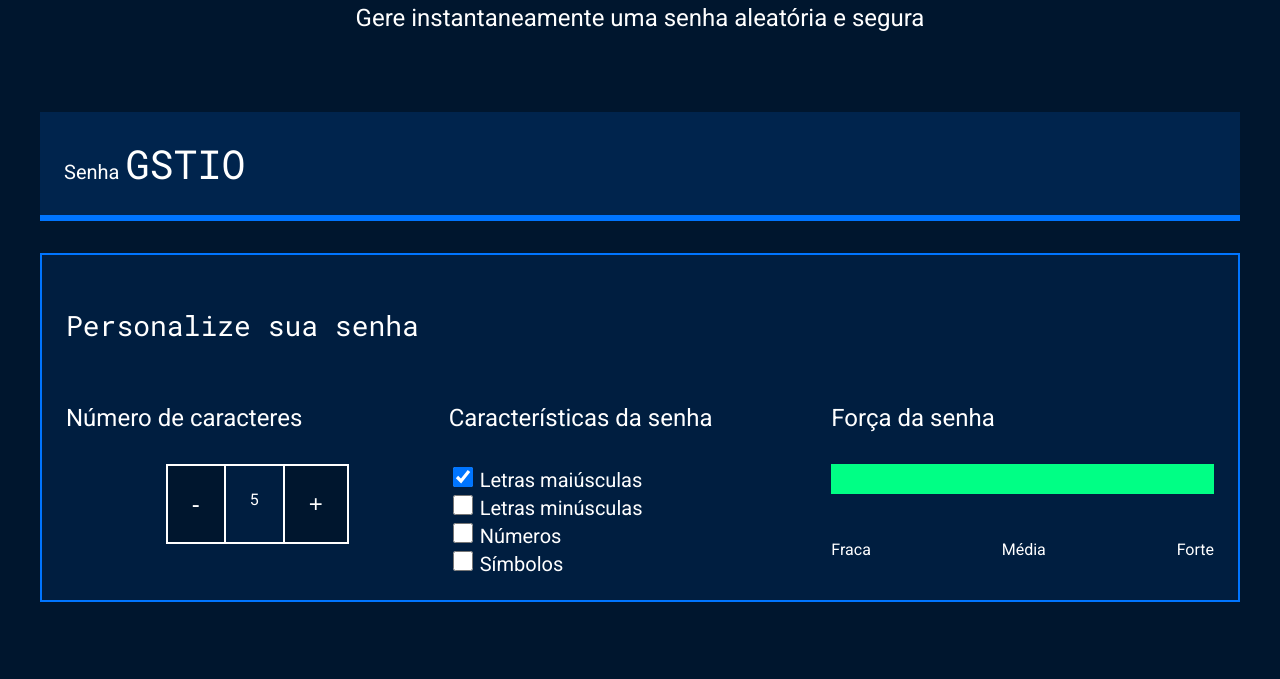
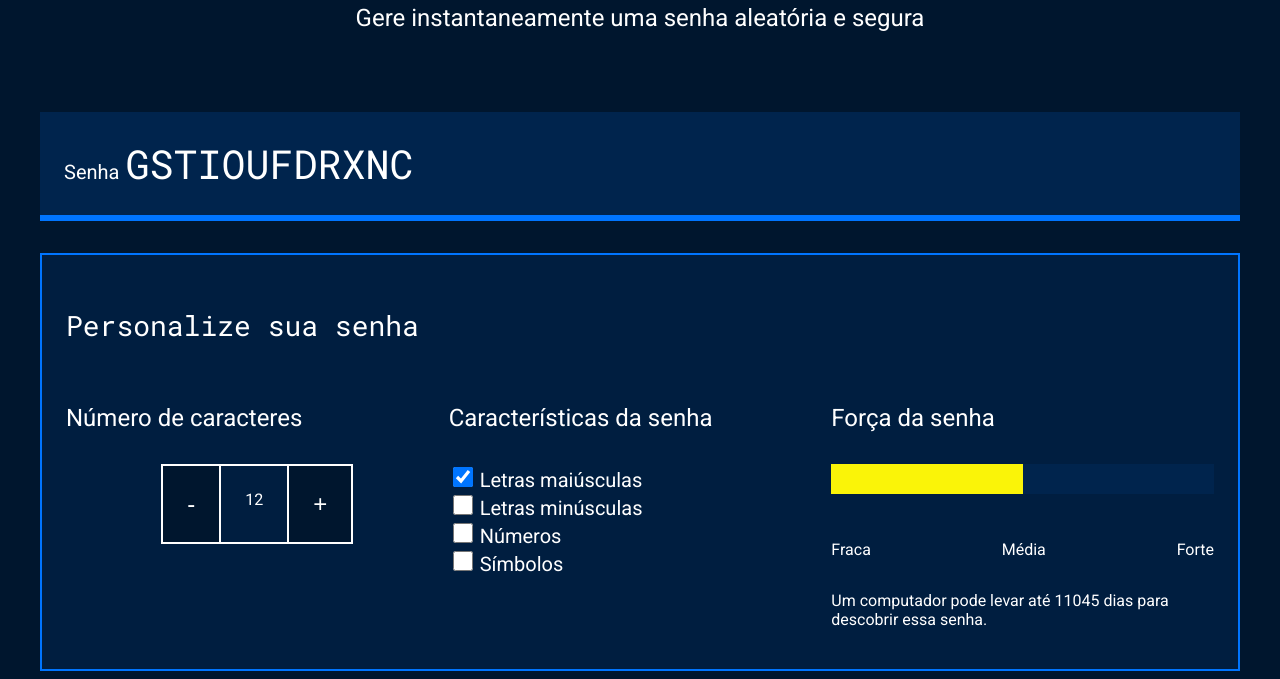
Before and after one commit to maristchuk/SenhasSeguras, a plain HTML site: page index.html in a window 1280 px wide. Shown: the part 214-893 px from the top of the page. Before the commit the page ends 824 px from the top, so only its background shows below. Drawn offline with Linux system fonts and the light colour scheme.

Commit message:
Add files via upload

```diff
--- a/index.html
+++ b/index.html
@@ -17,7 +17,7 @@
         </div>
         <div class="conteudo-senha">
             <label for="senha">Senha</label>
-            <input name="senha" type="text" id="campo-senha">
+            <input name="senha" type="text" id="campo-senha" readonly>
         </div>
         <div class="parametro">
             <h3 class="parametro-titulo">Personalize sua senha</h3>
@@ -52,12 +52,13 @@
                 <div class="parametro-senha">
                     <h4 class="parametro-senha__titulo">Força da senha</h4>
                     <div class="barra"></div>
-                    <div class="forca forte"></div>
+                    <div class="forca fraca"></div>
                     <div class="parametro-senha-textos">
-                    <p>Fraca</p>
-                    <p>Média</p>
-                    <p>Forte</p>
-                </div>
+                        <p>Fraca</p>
+                        <p>Média</p>
+                        <p>Forte</p>
+                    </div>
+                    <p class="entropia"></p>
                 </div>
             </div>
         </div>
--- a/main.js
+++ b/main.js
@@ -1,43 +1,40 @@
 const numeroSenha = document.querySelector('.parametro-senha__texto');
-let tamanhoSenha = 5;
+let tamanhoSenha = 12;
 numeroSenha.textContent = tamanhoSenha;
-
+const letrasMaiusculas = 'ABCDEFGHIJKLMNOPQRSTUVXYWZ';
+const letrasMinusculas = 'abcdefghijklmnopqrstuvxywz';
+const numeros = '0123456789';
+const simbolos = '!@#$%&*?';
 const botoes = document.querySelectorAll('.parametro-senha__botao');
+const campoSenha = document.querySelector('#campo-senha');
+const checkbox = document.querySelectorAll('.checkbox');
+const forcaSenha = document.querySelector('.forca');
 
 botoes[0].onclick = diminuiTamanho;
 botoes[1].onclick = aumentaTamanho;
 
-function diminuiTamanho(){
-    if (tamanhoSenha > 1){
+function diminuiTamanho() {
+    if (tamanhoSenha > 1) {
         tamanhoSenha--;
     }
     numeroSenha.textContent = tamanhoSenha;
     geraSenha();
 }
-function aumentaTamanho(){
-    if (tamanhoSenha < 20){
+function aumentaTamanho() {
+    if (tamanhoSenha < 20) {
         tamanhoSenha++;
     }
     numeroSenha.textContent = tamanhoSenha;
     geraSenha();
 }
 
-const campoSenha = document.querySelector('#campo-senha');
-const checkbox = document.querySelectorAll('.checkbox');
-
-for (i=0; i < checkbox.length;i++){
+for (i = 0; i < checkbox.length; i++) {
     checkbox[i].onclick = geraSenha;
 }
 
-const letrasMaiusculas = 'ABCDEFGHIJKLMNOPQRSTUVXYWZ';
-const letrasMinusculas = 'abcdefghijklmnopqrstuvxywz';
-const numeros = '0123456789';
-const simbolos = '!@#$%&*?';
-
 geraSenha();
 
-
-function geraSenha(){
+function geraSenha() {
     let alfabeto = '';
     if (checkbox[0].checked) {
         alfabeto = alfabeto + letrasMaiusculas;
@@ -53,10 +50,26 @@ function geraSenha(){
     }
 
     let senha = '';
-    for (let i = 0; i < tamanhoSenha;i++) {
-    let numeroAleatorio = Math.random()*alfabeto.length;
-    numeroAleatorio = Math.floor(numeroAleatorio);
-    senha = senha + alfabeto[numeroAleatorio];
+    for (let i = 0; i < tamanhoSenha; i++) {
+        let numeroAleatorio = Math.random() * alfabeto.length;
+        numeroAleatorio = Math.floor(numeroAleatorio);
+        senha = senha + alfabeto[numeroAleatorio];
     }
     campoSenha.value = senha;
+    classificaSenha(alfabeto.length);
 }
+
+function classificaSenha(tamanhoAlfabeto) {
+    let entropia = tamanhoSenha * Math.log2(tamanhoAlfabeto);
+    console.log(entropia);
+    forcaSenha.classList.remove('fraca', 'media', 'forte');
+    if (entropia > 57) {
+        forcaSenha.classList.add('forte');
+    } else if (entropia > 35 && entropia < 57) {
+        forcaSenha.classList.add('media');
+    } else if (entropia <= 35) {
+        forcaSenha.classList.add('fraca');
+    }
+    const valorEntropia = document.querySelector('.entropia');
+    valorEntropia.textContent = "Um computador pode levar até " + Math.floor(2**entropia/(100e6*60*60*24)) + " dias para descobrir essa senha.";
+}
```
